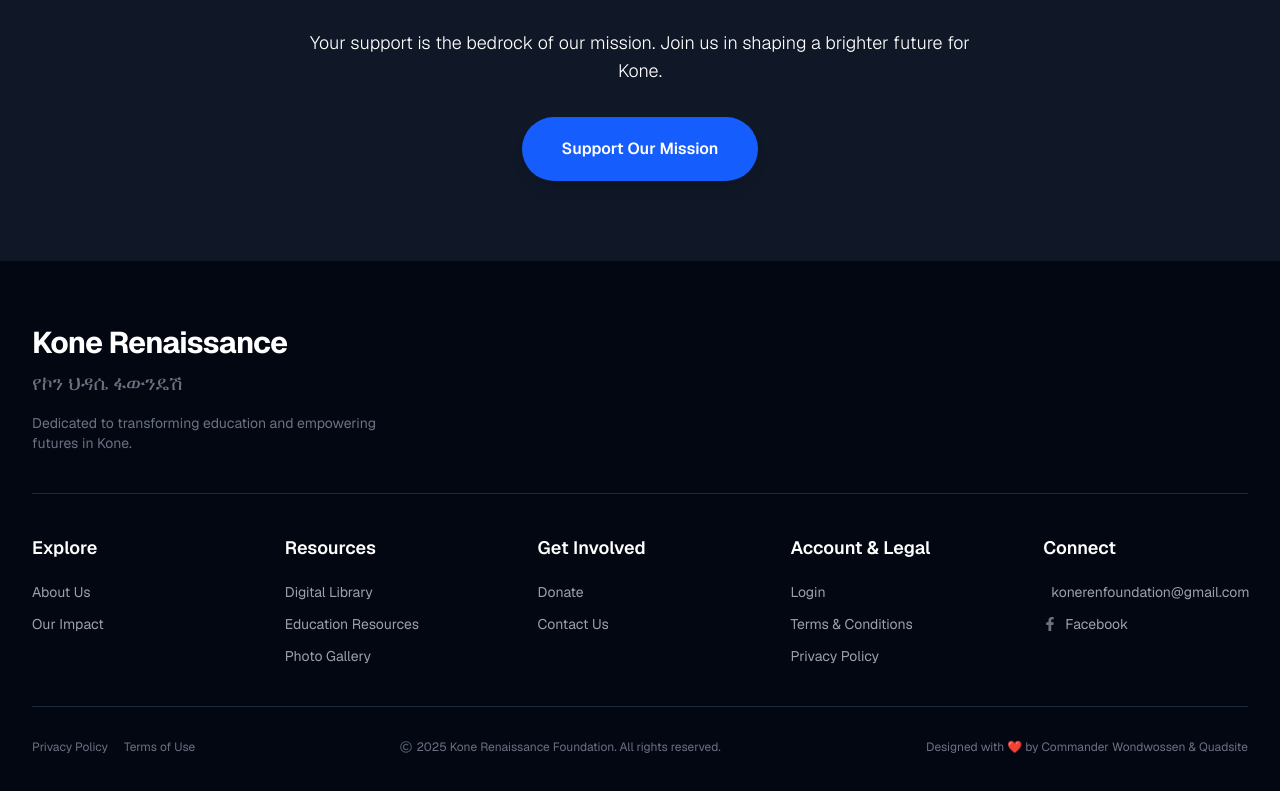
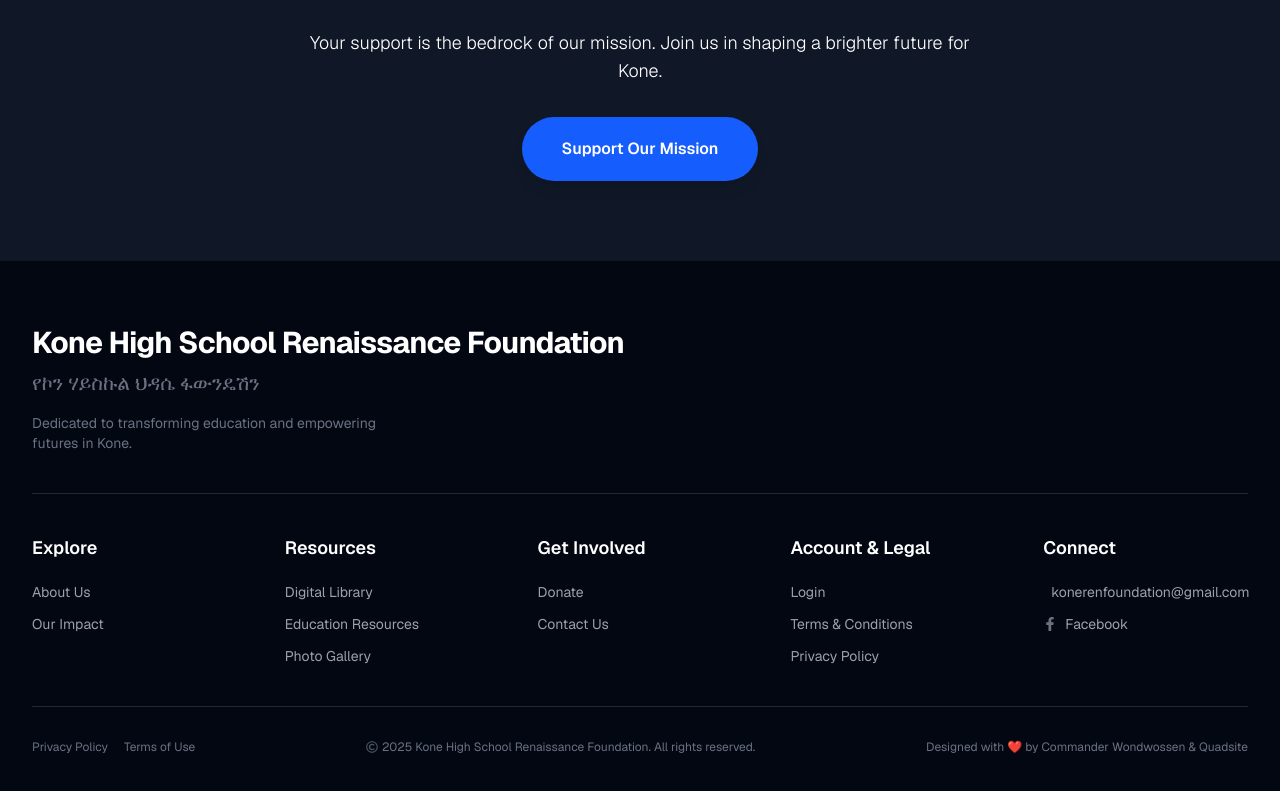
Before and after one commit to solowon27/krf, a Next.js app in the folder client/: page /about in a window 1280 px wide. Shown: the part 3552-4343 px from the top of the page. Built offline with nearby package versions, Linux system fonts and the light colour scheme; no server answers.

Commit message:
foundation name changed on footer

```diff
--- a/client/components/Footer.tsx
+++ b/client/components/Footer.tsx
@@ -11,8 +11,8 @@ export default function Footer() {
       <div className="max-w-7xl mx-auto">
         {/* Top section with main logo-like text */}
         <div className="pb-10 mb-10 border-b border-gray-800"> {/* Subtle divider line */}
-          <h2 className="text-3xl font-bold text-white mb-2 tracking-tight">Kone Renaissance</h2>
-          <p className="text-xl font-light text-gray-500">የኮን ህዳሴ ፋውንዴሽ</p> {/* Subtitle, lighter weight */}
+          <h2 className="text-3xl font-bold text-white mb-2 tracking-tight">Kone High School Renaissance Foundation</h2>
+          <p className="text-xl font-light text-gray-500">የኮን ሃይስኩል ህዳሴ ፋውንዴሽን</p> {/* Subtitle, lighter weight */}
           <p className="text-sm text-gray-500 mt-4 max-w-sm"> {/* Concise mission snippet */}
             Dedicated to transforming education and empowering futures in Kone.
           </p>
@@ -84,7 +84,7 @@ export default function Footer() {
         <div className="border-t border-gray-800 pt-8 mt-10 text-xs text-gray-500 flex flex-col md:flex-row justify-between items-start md:items-center space-y-3 md:space-y-0">
           <div className="flex items-center space-x-1">
             <FaRegCopyright className="text-gray-600" /> {/* Subtle icon color */}
-            <span>{currentYear} Kone Renaissance Foundation. All rights reserved.</span>
+            <span>{currentYear} Kone High School Renaissance Foundation. All rights reserved.</span>
           </div>
           <div className="flex flex-wrap gap-x-4 gap-y-2 md:order-first"> {/* Move legal links to center on desktop */}
             <Link href="/privacy" className="hover:text-white transition-colors duration-200">Privacy Policy</Link>
```
